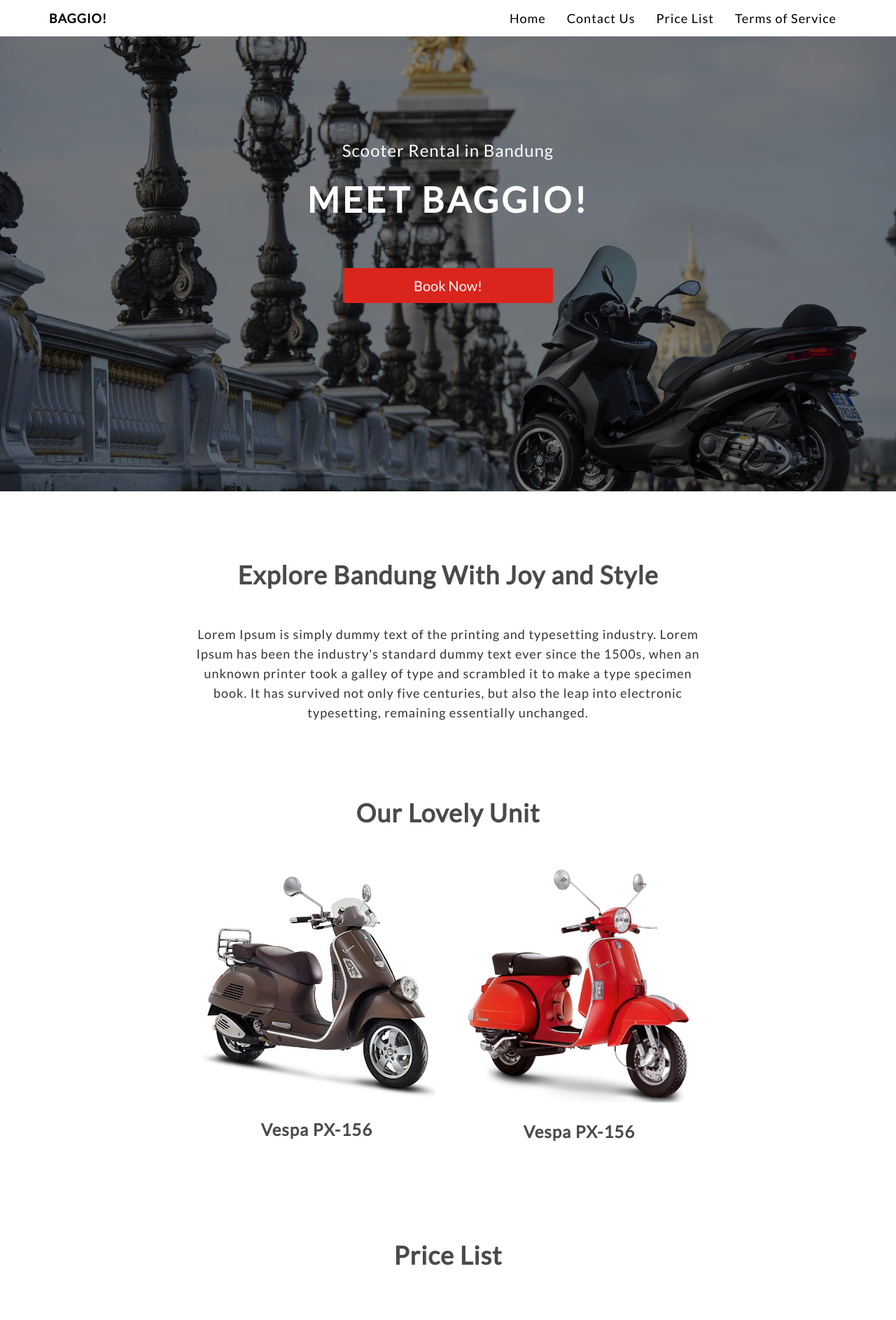
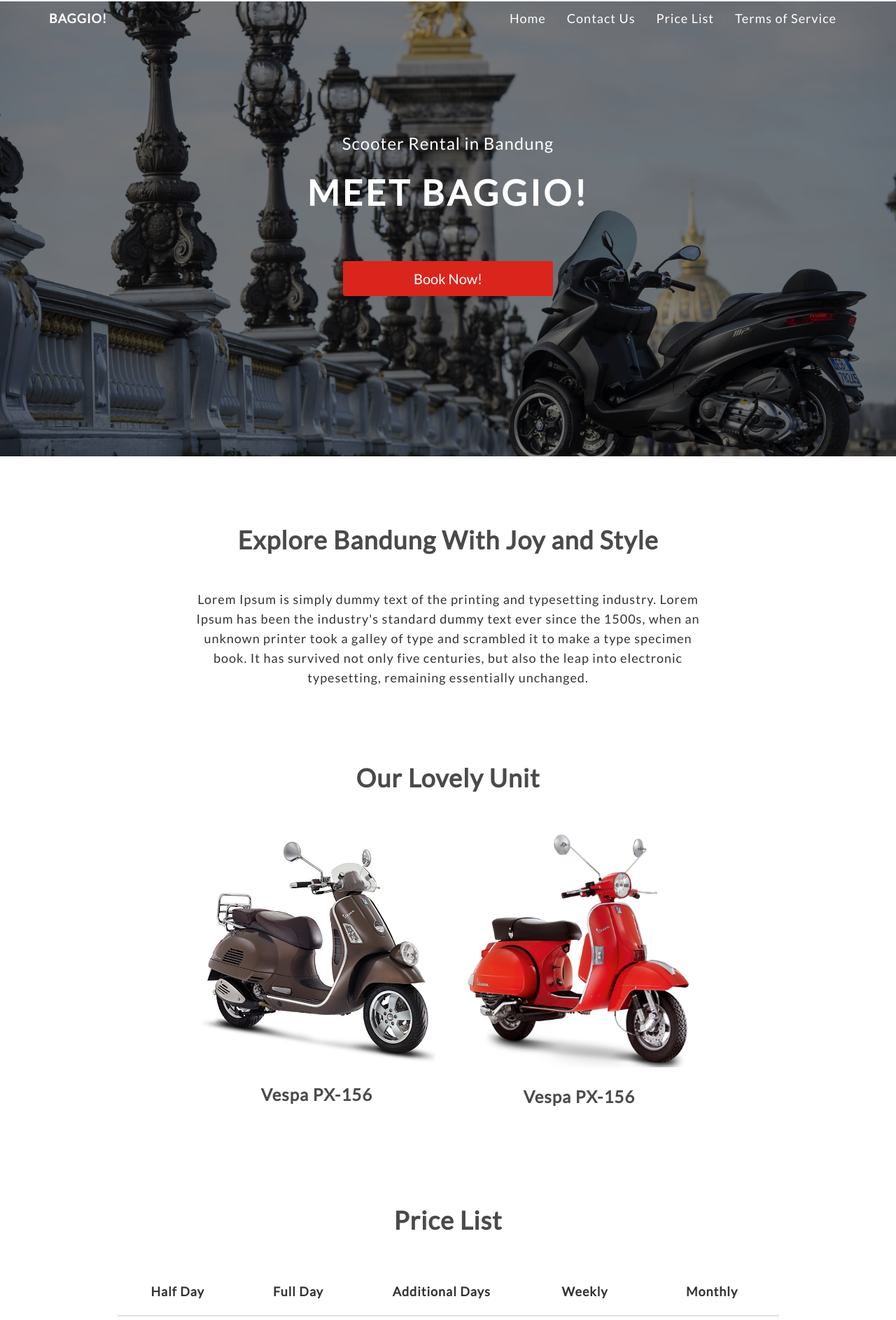
Before and after one commit to adhatama/adhatama.github.io, a Jekyll site: the page piaggio/index.html, which Jekyll copies as it is, in a window 1280 px wide. Shown: the top 1886 px of the page at 70% size. Built offline with Jekyll 4.4.1, drawn with Linux system fonts in a browser that asks for light colours.

Commit message:
transparent navbar

```diff
--- a/piaggio/assets/css/style2.css
+++ b/piaggio/assets/css/style2.css
@@ -83,13 +83,12 @@
     color: #4a4a4a;
 }
 
-
 .navbar-brand {
 	font-weight: 700;
 }
 
 .navbar-default .navbar-brand {
-	color: #000000;
+	color: #ffffff;
 }
 
 .navbar-default {
@@ -104,7 +103,7 @@
 }
 
 .navbar-default .navbar-nav > li > a {
-	color: #000000;
+	color: #ffffff;
 }
 
 .navbar-default .navbar-nav > li > a:hover {
@@ -162,7 +161,7 @@
 
 .headerwrap-shadow {
 	background: rgba(0, 0, 0, 0.5);
-	margin-top: -20px;
+	margin-top: -70px;
 	padding-top: 100px;
 	height: 650px;
 }
--- a/piaggio/index.html
+++ b/piaggio/index.html
@@ -57,7 +57,7 @@
 		    <div class="container">
 				<div class="row">
 					<div class="col-lg-6 col-lg-offset-3">
-						<div class="margin-bottom-50"></div>
+						<div style="margin-top: 90px"></div>
 						<h3>Scooter Rental in Bandung</h3>
 						<h2>MEET BAGGIO!</h2>
 						<div class="call-to-book">
```
